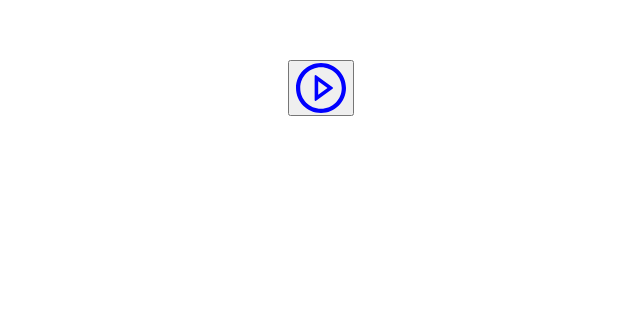
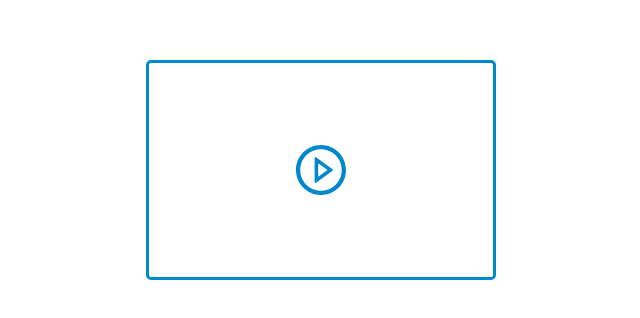
Before and after one commit to devmargooo/luckinamargo.github.io, a React (Create React App) app: page / in a window 1280 px wide. Shown: the part 140-458 px from the top of the page, without its empty margins (319-959 px from the left). Built offline with nearby package versions, Linux system fonts and the light colour scheme.

Commit message:
Добавляет верстку для компонента Trigger

```diff
--- a/src/components/Page/Page.module.css
+++ b/src/components/Page/Page.module.css
@@ -1,3 +1,4 @@
+
 .img {
     width: 20px;
     height: 20px;
--- a/src/components/Page/Page.tsx
+++ b/src/components/Page/Page.tsx
@@ -26,7 +26,7 @@ export function Page() {
                     okText={<Icon className={styles.img} name="playpause"/>}
                     cancelText={<Icon className={styles.img} name="playpause"/>}
                 >
-                    <ReactPlayer url={videoUrl} />
+                    <ReactPlayer  url={videoUrl} />
                 </Modal>
             }
         </div>
--- a/src/components/Trigger/Trigger.module.css
+++ b/src/components/Trigger/Trigger.module.css
@@ -1,7 +1,12 @@
 .button {
     display: block;
-    color: blue;
+    box-sizing: border-box;
     margin: 200px auto 0;
+    height: 220px;
+    width: 350px;
+    border: 3px solid rgb(0, 136, 204);
+    border-radius: 5px;
+    background-color: #ffffff;
 }
 
 .img {
```
Also changed, not shown: src/icons/playpause.svg.
